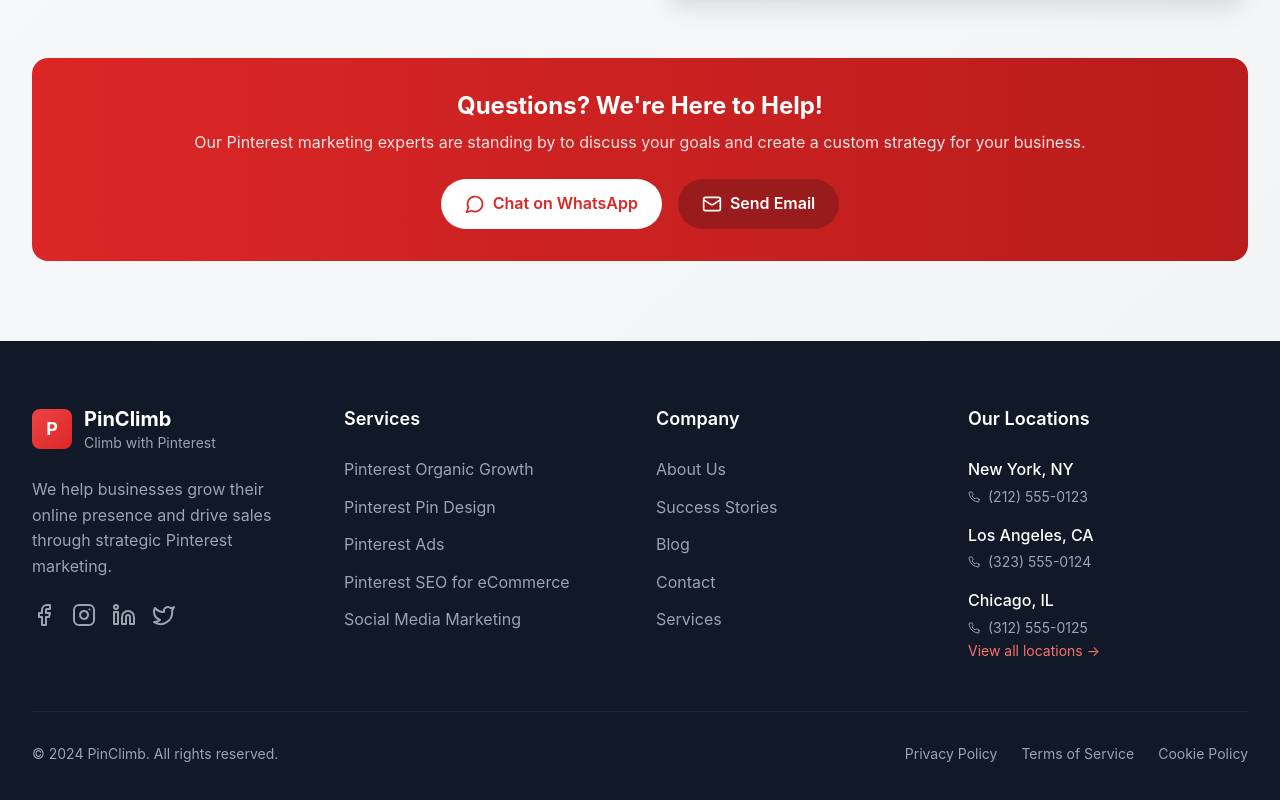
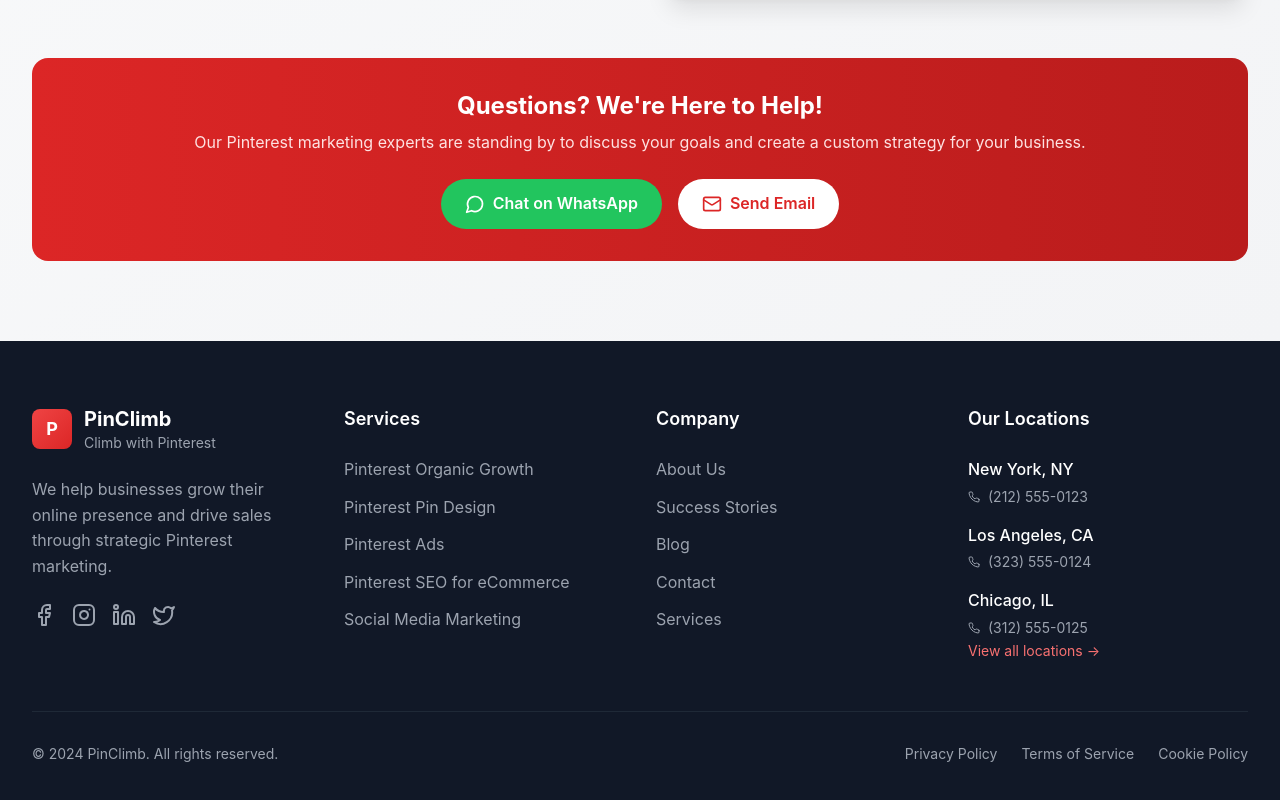
Before and after one commit to sahriararman/pin15, a React (Vite) app: page / in a window 1280 px wide. Shown: the part 10958-11758 px from the top of the page. Built offline with nearby package versions, Linux system fonts and the light colour scheme.

Commit message:
Update GeneralContact.tsx

```diff
--- a/src/components/GeneralContact.tsx
+++ b/src/components/GeneralContact.tsx
@@ -135,14 +135,14 @@ export const GeneralContact: React.FC = () => {
               href="https://wa.me/18005557468?text=Hi! I'm interested in Pinterest marketing services. Can you help me get started?"
               target="_blank"
               rel="noopener noreferrer"
-              className="bg-white text-red-600 py-3 px-6 rounded-full font-semibold hover:bg-red-50 transition-colors duration-200 flex items-center justify-center"
+              className="bg-green-500 text-white py-3 px-6 rounded-full font-semibold hover:bg-green-600 transition-colors duration-200 flex items-center justify-center"
             >
               <MessageCircle className="w-5 h-5 mr-2" />
               Chat on WhatsApp
             </a>
             <button
               onClick={handleContactClick}
-              className="bg-red-800 text-white py-3 px-6 rounded-full font-semibold hover:bg-red-900 transition-colors duration-200 flex items-center justify-center"
+              className="bg-white text-red-600 py-3 px-6 rounded-full font-semibold hover:bg-red-50 transition-colors duration-200 flex items-center justify-center"
             >
               <Mail className="w-5 h-5 mr-2" />
               Send Email
```
